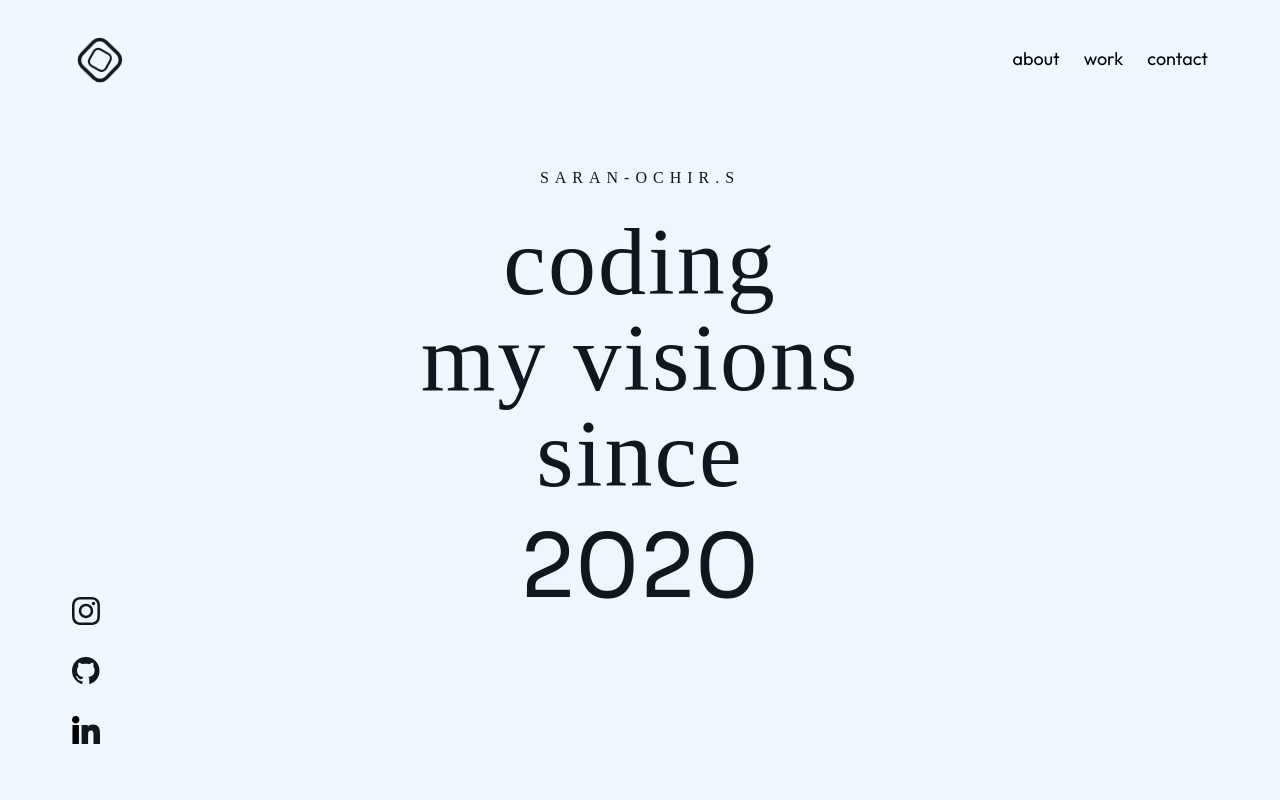
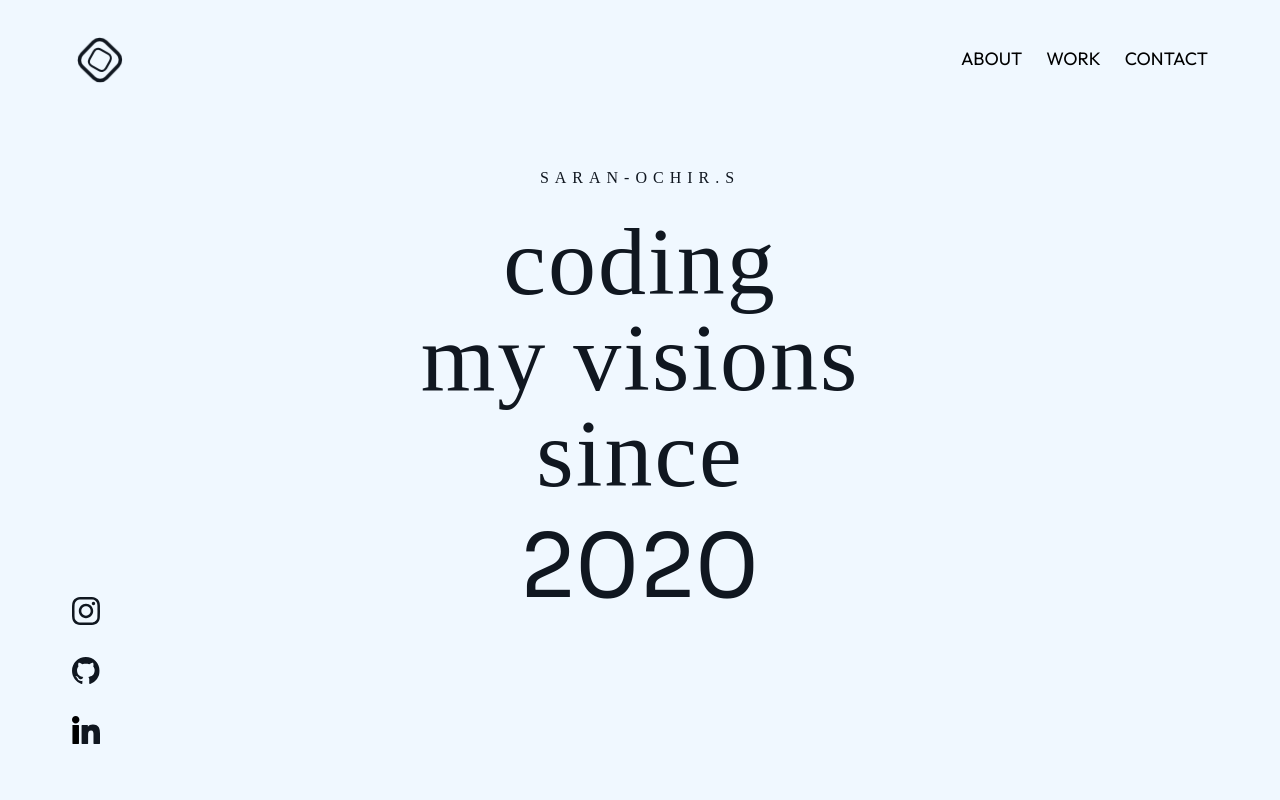
Before and after one commit to SaagiiSG/Saagii_21, a React (Vite) app: page / in a window 1280 px wide. Shown: the top 800 px of the page. Built offline with nearby package versions, Linux system fonts and the light colour scheme.

Commit message:
smooth scroll 7

```diff
--- a/src/components/sectionIds.jsx
+++ b/src/components/sectionIds.jsx
@@ -1 +1 @@
-export const sectionIds = ["about" , "work", "contact"]
+export const sectionIds = ["ABOUT" , "WORK", "CONTACT"]
--- a/src/pages/finishing.jsx
+++ b/src/pages/finishing.jsx
@@ -23,7 +23,7 @@ export default function Finish(){
         };
       }
     return(
-    <article id='contact' className='w-full h-[70vh] sm:h-[100vh] flex flex-col justify-center items-center overflow-hidden'>
+    <article id='CONTACT' className='w-full h-[70vh] sm:h-[100vh] flex flex-col justify-center items-center overflow-hidden'>
         <header className='header text-center w-full'>My motto</header>
         <div className='w-[95%] sm:w-[80%] flex flex-col justify-center items-center text-[40px] sm:text-[96px] text-center sm:leading-[100px] font-display font-bold tracking-[-1px] sm:font-medium sm:tracking-[3px]'>
             <motion.p ref={ref}
--- a/src/pages/home.jsx
+++ b/src/pages/home.jsx
@@ -14,7 +14,7 @@ function Home(){
 
           <Hero/>
           <Para
-            id={"about_me"}
+            id={"ABOUT"}
             header={"about me"}
             lineOne={"I’m a "}
             insideSpan={"selectively skilled"}
--- a/src/pages/projects.jsx
+++ b/src/pages/projects.jsx
@@ -27,7 +27,7 @@ export default function Projects(props){
         };
       }
     return(
-        <artcile id='work' className="w-full h-screen flex flex-col justify-center items-center">
+        <artcile id='WORK' className="w-full h-screen flex flex-col justify-center items-center">
             <header className='w-[65%] header'>Projects</header>
             <section className='w-full flex flex-col gap-0 justify-start items-center '>
                 <motion.div ref={ref} className="group w-full flex flex-col justify-center items-center h-auto py-[16px] text-left border-t-[0.75px] border-slate-400 overflow-hidden pl-6"
```
